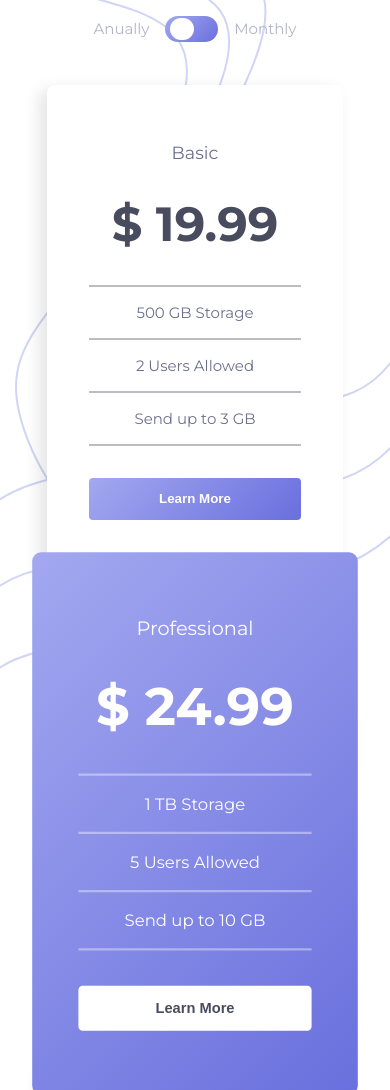
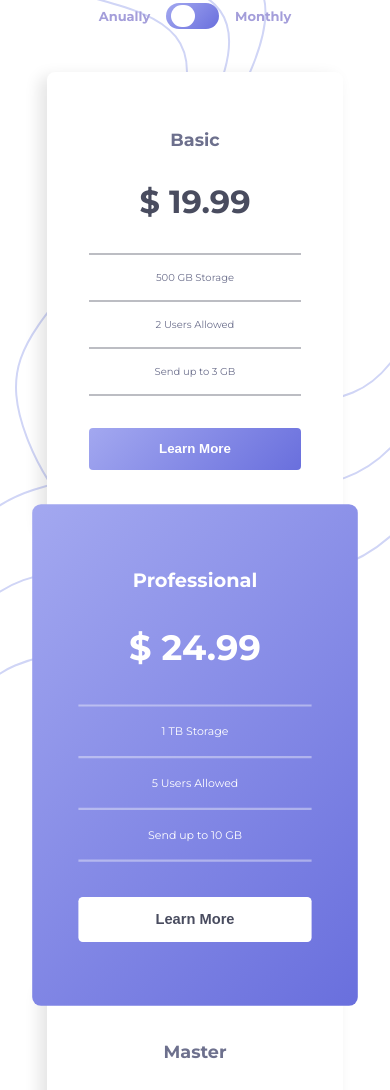
Before and after one commit to shubhamCda/shubham-pricing-cards, a plain HTML site: page index.html in a window 390 px wide. Shown: the part 73-1163 px from the top of the page. Drawn offline with Linux system fonts and the light colour scheme.

Commit message:
Add media query for mobile devices

```diff
--- a/cards.css
+++ b/cards.css
@@ -4,7 +4,12 @@
   align-items: center;
   flex-wrap: wrap;
   margin-top: 35px;
+  margin-bottom: 30px;
 
+}
+
+#card-container {
+  height: 80vh;
 }
 
 .card {
@@ -46,15 +51,15 @@ ul li.price {
   font-weight: bold;
 }
 
-.shadow{
+.shadow {
   box-shadow: -7px 5px 15px 1px rgba(0, 0, 0, 0.1);
 }
 
-.card.active .price{
+.card.active .price {
   color: #fff;
 }
 
-.btn{
+.btn {
   margin-top: 1rem;
   height: 2.6rem;
   width: 13.3rem;
@@ -69,20 +74,44 @@ ul li.price {
   font-weight: bold;
 }
 
-.active-btn{
+.active-btn {
   color: hsl(232, 13%, 33%);
   background: #fff;
 }
 
-.bottom-bar{
+.bottom-bar {
   border-bottom: 2px solid hsla(230, 9%, 38%, 0.4);
 }
 
-.card.active .bottom-bar{
+.card.active .bottom-bar {
   border-bottom: 2px solid hsla(0, 0%, 98%, 0.4);
 }
 
-.pack{
+.pack {
   font-size: 1.1rem;
-  font-weight: 400;
+  font-weight: 700;
 }
+
+@media (max-width: 480px) {
+  body {
+    font-size: 10px;
+  }
+
+  .sub-type {
+    font-size: 10px;
+    font-size: 13px;
+    color: #a49eda;
+    font-weight: bold;
+  }
+
+  ul li.price {
+    font-size: 2rem;
+  }
+
+  .cards .card.active {
+    background: linear-gradient(135deg, hsl(236, 72%, 79%) 0%, hsl(237, 63%, 64%) 100%);
+    color: #fff;
+    display: flex;
+    align-items: center;
+  }
+}
--- a/index.html
+++ b/index.html
@@ -7,7 +7,7 @@
   <title>Pricing</title>
   <link rel="stylesheet" href="style.css">
   <link rel="stylesheet" href="cards.css">
-  <link rel="apple-touch-icon" sizes="180x180" href="images/apple-touch-icon.png>
+  <link rel="apple-touch-icon" sizes="180x180" href="images/apple-touch-icon.png">
   <link rel="icon" type="image/png" sizes="32x32" href="images/favicon-32x32.png">
   <link rel="icon" type="image/png" sizes="16x16" href="images/favicon-16x16.png">
   <link rel="manifest" href="images/site.webmanifest">
@@ -18,21 +18,21 @@
   <header>
     <h1>Our Pricing</h1>
     <div class="toggle">
-      <label for="">Anually</label>
+      <label class="sub-type">Anually</label>
       <div class="toggle-btn">
         <input type="checkbox" name="" id="checkbox" class="checkbox">
         <label for="checkbox" class="sub" id="sub-1">
           <div class="circle"></div>
         </label>
       </div>
-      <label>Monthly</label>
+      <label class="sub-type">Monthly</label>
     </div>
   </header>
 
 
   <!-- cards -->
 
-  <div class="cards">
+  <div class="cards" id="card-container">
     <div class="card shadow">
       <ul>
         <li class="pack">Basic</li>
--- a/style.css
+++ b/style.css
@@ -18,7 +18,7 @@ body {
   flex-direction: column;
   align-items: center;
   overflow-x: hidden;
-  height: 100vh;
+  /* height: 100%; */
 }
 
 header {
```
